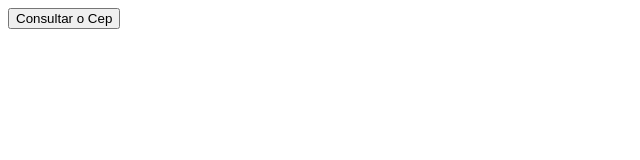
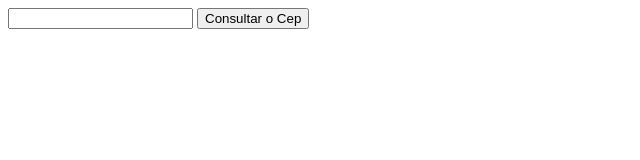
Before and after one commit to marcelloalbuca/API-ViaCEP-jQuery-Ajax, a plain HTML site: page index.html in a window 1280 px wide. Shown: the whole page, without its empty margins (0-640 px from the left). Drawn offline with Linux system fonts and the light colour scheme.

Commit message:
add input ip cep

```diff
--- a/index.html
+++ b/index.html
@@ -8,7 +8,7 @@
 
 </head>
 <body>
-
+    <input id="cep">
     <button type="button" onclick="consultaCep()">
     Consultar o Cep
     </button>
```
